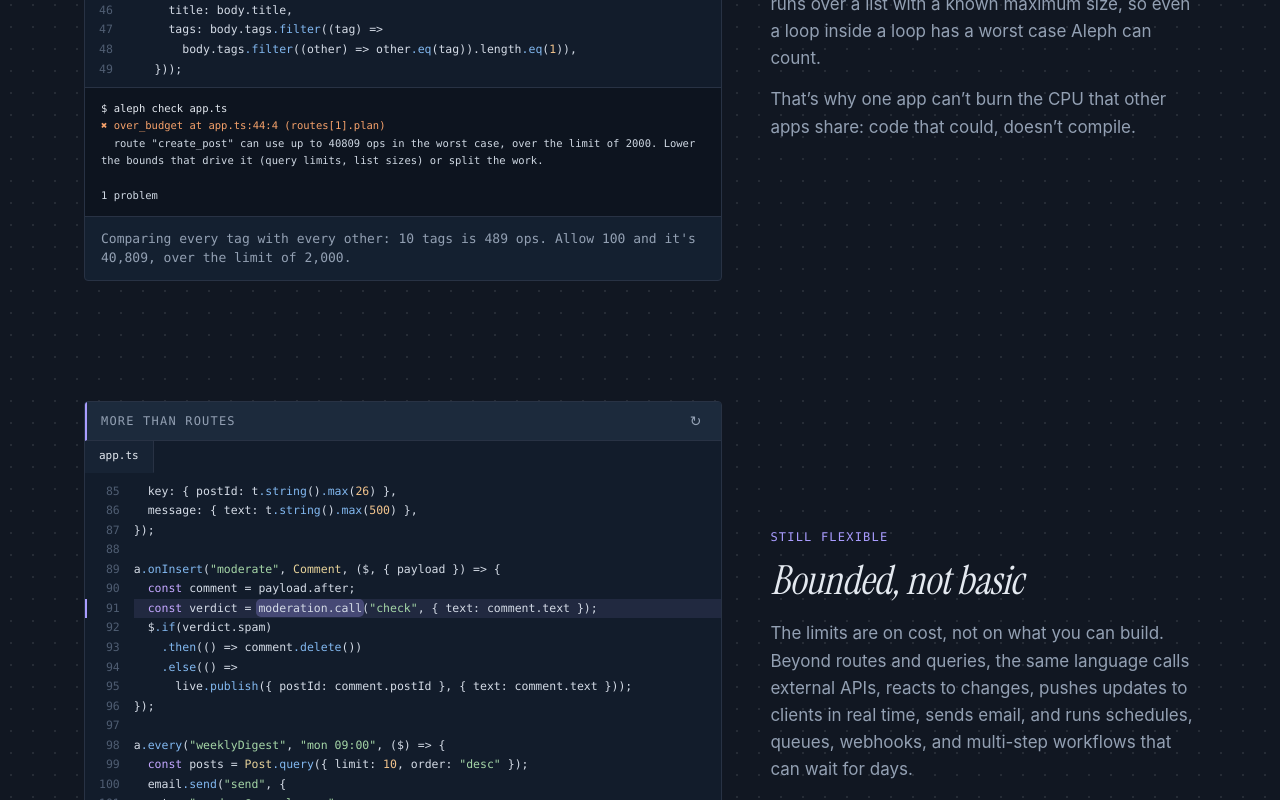
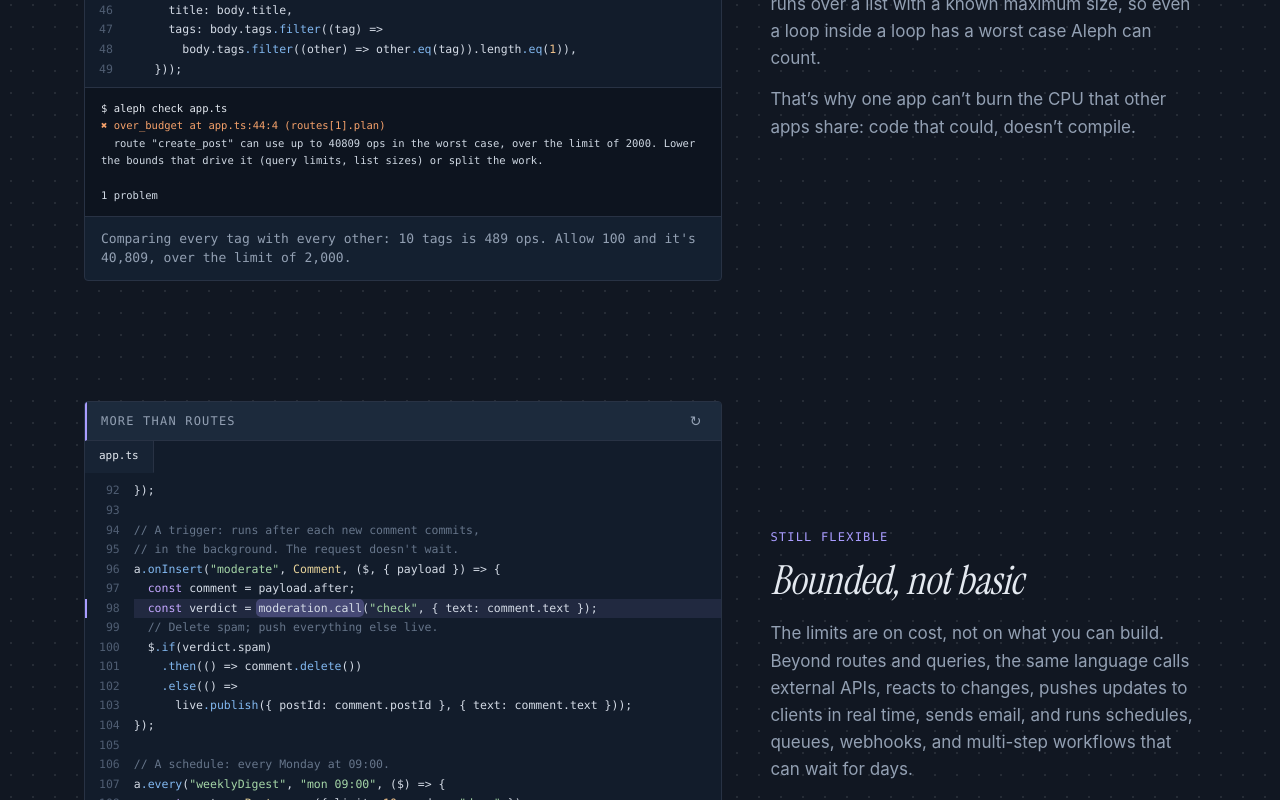
Before and after one commit to gubkin-labs/aleph, a Next.js app in the folder website/: page / in a window 1280 px wide. Shown: the part 2360-3160 px from the top of the page. Built offline with nearby package versions, Linux system fonts and the light colour scheme.

Commit message:
Comment the flexibility demo's code
Co-Authored-By: Claude Opus 5.5 <noreply@anthropic.com>

```diff
--- a/website/app/demos.ts
+++ b/website/app/demos.ts
@@ -168,7 +168,7 @@ export const evolve = {
 const MORE = [
   'import { app, t } from "@aleph/sdk";',
   "",
-  'const a = app("blog");',
+  'const a = app("blog"); // the app everything is declared on',
   "",
   'const Post = a.entity("Post", {',
   '  key: ["postId"],',
@@ -228,6 +228,8 @@ const MORE = [
   "      text: body.text.trim(),",
   "    }));",
   "",
+  '// An external HTTP API. "call" waits for the answer.',
+  "// Each call counts toward the budget.",
   'const moderation = a.integration("moderation", {',
   '  provider: "http",',
   "  operations: {",
@@ -239,6 +241,8 @@ const MORE = [
   "  },",
   "});",
   "",
+  '// Email. "effect" is sent after commit,',
+  "// exactly once.",
   'const email = a.integration("email", {',
   '  provider: "email",',
   "  operations: {",
@@ -249,20 +253,25 @@ const MORE = [
   "  },",
   "});",
   "",
+  "// A live channel that clients subscribe to, per post.",
   'const live = a.channel("comments", {',
   "  key: { postId: t.string().max(26) },",
   "  message: { text: t.string().max(500) },",
   "});",
   "",
+  "// A trigger: runs after each new comment commits,",
+  "// in the background. The request doesn't wait.",
   'a.onInsert("moderate", Comment, ($, { payload }) => {',
   "  const comment = payload.after;",
   '  const verdict = moderation.call("check", { text: comment.text });',
+  "  // Delete spam; push everything else live.",
   "  $.if(verdict.spam)",
   "    .then(() => comment.delete())",
   "    .else(() =>",
   "      live.publish({ postId: comment.postId }, { text: comment.text }));",
   "});",
   "",
+  "// A schedule: every Monday at 09:00.",
   'a.every("weeklyDigest", "mon 09:00", ($) => {',
   '  const posts = Post.query({ limit: 10, order: "desc" });',
   '  email.send("send", {',
@@ -281,21 +290,21 @@ export const more = {
   steps: [
     { hl: [3], mark: 'app("blog")' },
     { pause: 1000 },
-    { hl: [63], mark: 'a.integration("moderation"' },
+    { hl: [65], mark: 'a.integration("moderation"' },
     { pause: 1000 },
-    { hl: [74], mark: 'a.integration("email"' },
+    { hl: [78], mark: 'a.integration("email"' },
     { pause: 1000 },
-    { hl: [84], mark: 'a.channel("comments"' },
+    { hl: [89], mark: 'a.channel("comments"' },
     { pause: 1000 },
-    { hl: [89], mark: "a.onInsert" },
+    { hl: [96], mark: "a.onInsert" },
     { pause: 900 },
-    { hl: [91], mark: "moderation.call" },
+    { hl: [98], mark: "moderation.call" },
     { pause: 900 },
-    { hl: [95], mark: "live.publish" },
+    { hl: [103], mark: "live.publish" },
     { pause: 900 },
-    { hl: [98], mark: 'a.every("weeklyDigest", "mon 09:00"' },
+    { hl: [107], mark: 'a.every("weeklyDigest", "mon 09:00"' },
     { pause: 900 },
-    { hl: [100], mark: "email.send" },
+    { hl: [109], mark: "email.send" },
     { pause: 1000 },
     { hl: [] },
     { cmd: "$ aleph check app.ts" },
```
